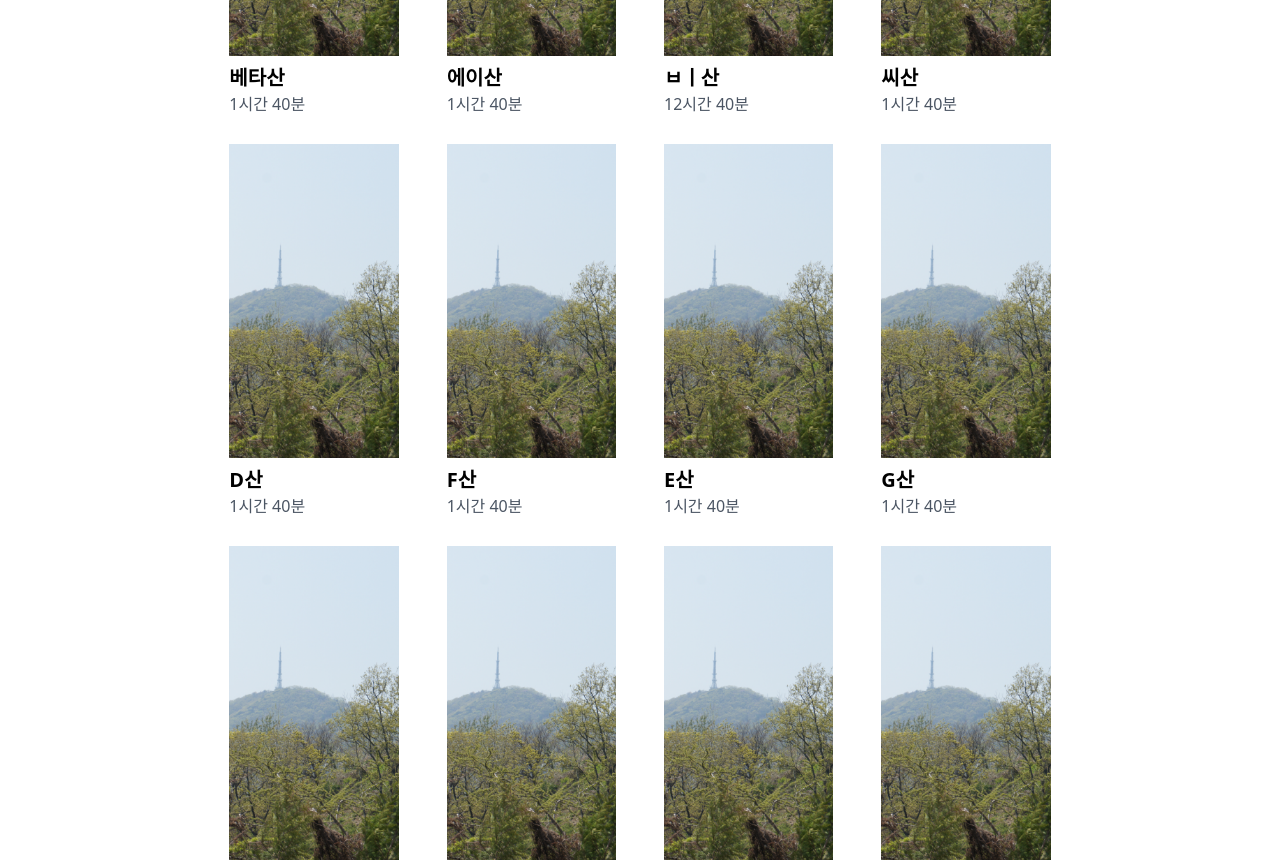
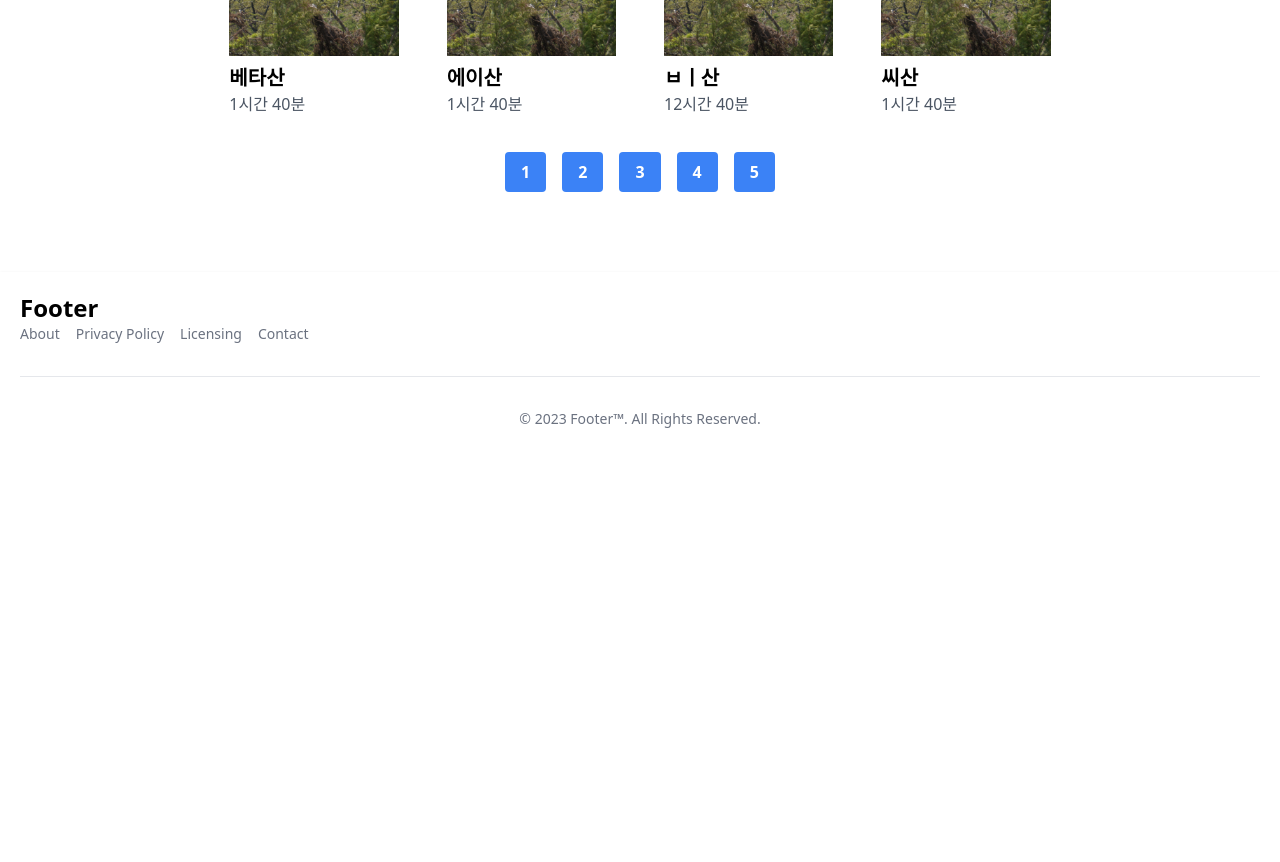
Before and after one commit to WestSilver99/Front, a React (Create React App) app: page / in a window 1280 px wide. Shown: the part 1500-2362 px from the top of the page. After the commit the page ends 1949 px from the top, so only its background shows below. Built offline with nearby package versions, Linux system fonts and the light colour scheme.

Commit message:
Feat : Pagination 적용

```diff
--- a/src/components/Banner/carousel.jsx
+++ b/src/components/Banner/carousel.jsx
@@ -5,7 +5,7 @@ import BannerImg from "@assets/banner.png";
 
 const Banner = () => {
   const settings = {
-    autoPlay: false,
+    autoPlay: true,
     interval: 3000,
     showArrows: true,
     showIndicators: false,
--- /dev/null
+++ b/src/components/Posts/Post.jsx
@@ -0,0 +1,22 @@
+import React from "react";
+import { Link } from "react-router-dom";
+
+const Post = ({ post }) => {
+  return (
+    <div className="flex flex-col items-center justify-center p-4 mb-10">
+      <div>
+        <Link to={`/mountains/${post.id}`}>
+          <img
+            src={post.image}
+            alt={post.title}
+            className="w-48 h-full object-cover mb-2"
+          />
+        </Link>
+        <p className="text-xl font-bold">{post.title}</p>
+        <p className="text-gray-600">{post.time}</p>
+      </div>
+    </div>
+  );
+};
+
+export default Post;
--- a/src/components/Posts/mainPosts.jsx
+++ b/src/components/Posts/mainPosts.jsx
@@ -1,28 +1,30 @@
-import React from "react";
+import React, { useState } from "react";
+import Post from "@components/Posts/Post";
+import Pagination from "@utils/pagination";
 import dummyData from "@hooks/postdummy";
-import { Link } from "react-router-dom";
 
 const MainPosts = () => {
+  const [currentPage, setCurrentPage] = useState(1);
+  const [postPerPage] = useState(8);
+
+  const indexOfLastPost = currentPage * postPerPage;
+  const indexOfFirstPost = indexOfLastPost - postPerPage;
+  const currentPosts = dummyData.slice(indexOfFirstPost, indexOfLastPost);
+
+  const paginate = (pageNumber) => setCurrentPage(pageNumber);
+
   return (
-    <div className="my-10 grid grid-cols-2 lg:grid-cols-4 xl:grid-cols-4 gap-4">
-      {dummyData.map((post, index) => (
-        <div
-          key={index}
-          className="flex flex-col items-center justify-center p-4 mb-10 "
-        >
-          <div>
-            <Link to={`/mountains/${post.id}`}>
-              <img
-                src={post.image}
-                alt={post.title}
-                className="w-48 h-full object-cover mb-2"
-              />
-            </Link>
-            <p className="text-xl font-bold ">{post.title}</p>
-            <p className="text-gray-600">{post.time}</p>
-          </div>
-        </div>
-      ))}
+    <div>
+      <div className="my-10 grid grid-cols-2 lg:grid-cols-4 xl:grid-cols-4 gap-4">
+        {currentPosts.map((post, index) => (
+          <Post key={index} post={post} />
+        ))}
+      </div>
+      <Pagination
+        postsPerPage={postPerPage}
+        totalPosts={dummyData.length}
+        paginate={paginate}
+      />
     </div>
   );
 };
--- /dev/null
+++ b/src/utils/pagination.js
@@ -0,0 +1,28 @@
+import React from "react";
+
+const Pagination = ({ postsPerPage, totalPosts, paginate }) => {
+  const pageNumbers = [];
+
+  for (let i = 1; i <= Math.ceil(totalPosts / postsPerPage); i++) {
+    pageNumbers.push(i);
+  }
+
+  return (
+    <nav className="my-4">
+      <ul className="flex justify-center">
+        {pageNumbers.map((number) => (
+          <li key={number} className="mx-2">
+            <button
+              onClick={() => paginate(number)}
+              className="bg-blue-500 hover:bg-blue-700 text-white font-bold py-2 px-4 rounded"
+            >
+              {number}
+            </button>
+          </li>
+        ))}
+      </ul>
+    </nav>
+  );
+};
+
+export default Pagination;
```
